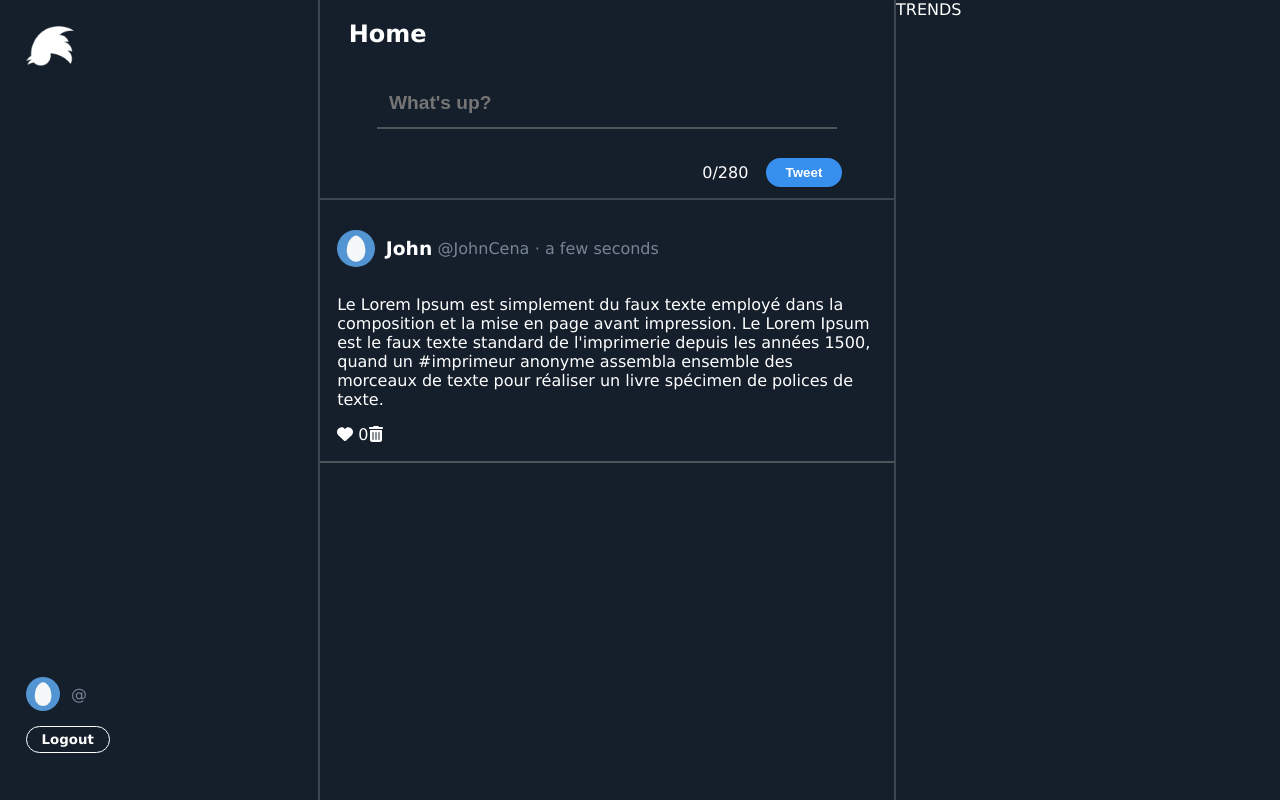
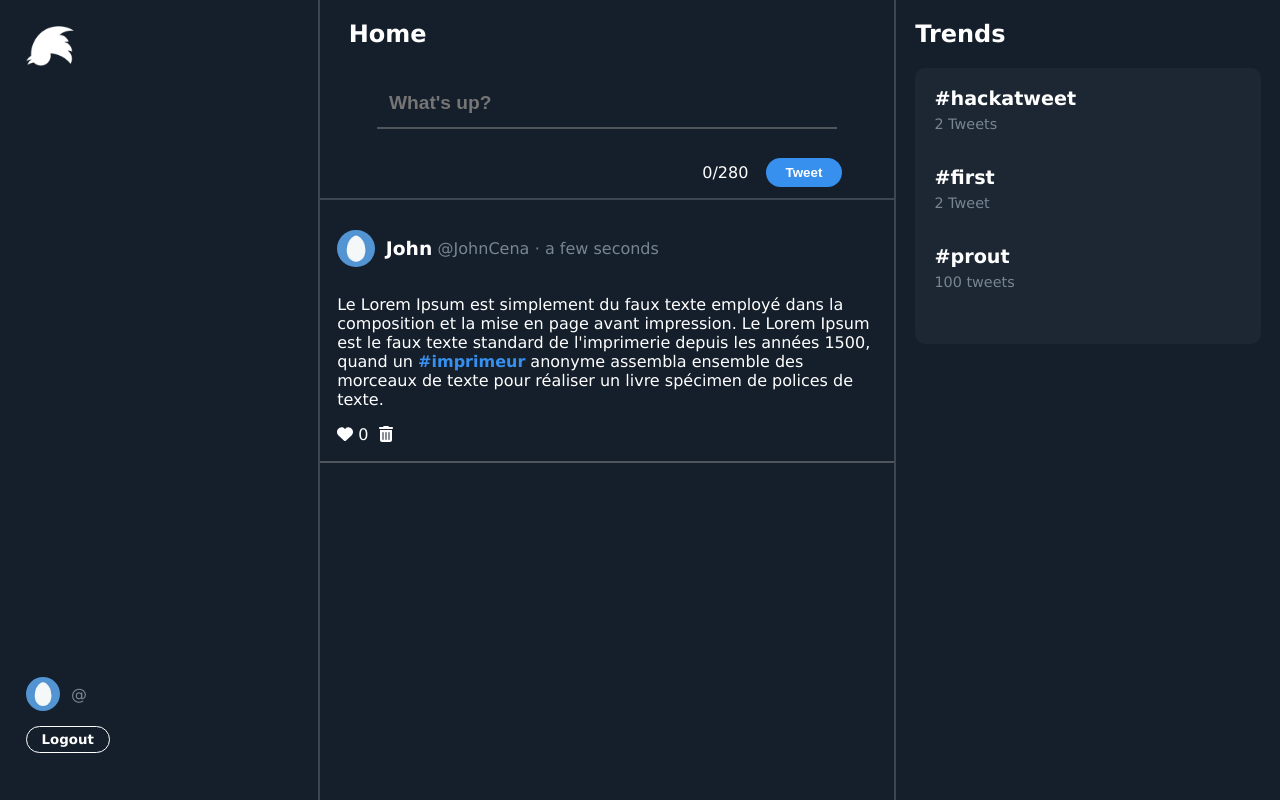
Before and after one commit to BaptisteOrdonnaud/HACKATWEET, a Next.js app in the folder frontend/: page /home in a window 1280 px wide. Built offline with nearby package versions, Linux system fonts and the light colour scheme.

Commit message:
finalisation du css

```diff
--- a/frontend/components/LastTweets.jsx
+++ b/frontend/components/LastTweets.jsx
@@ -2,9 +2,19 @@ import styles from '../styles/Home.module.css';
 import { FontAwesomeIcon } from '@fortawesome/react-fontawesome';
 import { faHeart, faTrashCan } from '@fortawesome/free-solid-svg-icons';
 
+import { useState } from 'react';
+
+
 
 
 function LastTweets() {
+
+    const [nbLike, setNbLike] = useState(0);
+
+    const handleClick = () => {
+        setNbLike(nbLike + 1);
+      };
+
     return (
         <div className={styles.lastTweets}>
             <div className={styles.infoUserTweet}>
@@ -13,10 +23,10 @@ function LastTweets() {
                 <h4 className={styles.userUsernameTweet}>@JohnCena</h4>
                 <span className={styles.timeTweet}>a few seconds</span>
             </div>
-            <p>Le Lorem Ipsum est simplement du faux texte employé dans la composition et la mise en page avant impression. Le Lorem Ipsum est le faux texte standard de l'imprimerie depuis les années 1500, quand un <span>#imprimeur</span> anonyme assembla ensemble des morceaux de texte pour réaliser un livre spécimen de polices de texte.</p>
+            <p className={styles.tweetContent}>Le Lorem Ipsum est simplement du faux texte employé dans la composition et la mise en page avant impression. Le Lorem Ipsum est le faux texte standard de l'imprimerie depuis les années 1500, quand un <span className={styles.hashtag}>#imprimeur</span> anonyme assembla ensemble des morceaux de texte pour réaliser un livre spécimen de polices de texte.</p>
             <div>
-                <FontAwesomeIcon icon={faHeart} /> <span>0</span>
-                <FontAwesomeIcon icon={faTrashCan} />
+                <FontAwesomeIcon onClick={() => handleClick()} icon={faHeart} className={styles.iconHeart}/> <span>{nbLike}</span>
+                <FontAwesomeIcon icon={faTrashCan} className={styles.iconTrash} />
             </div>
         </div>
     );
--- a/frontend/components/Trends.jsx
+++ b/frontend/components/Trends.jsx
@@ -3,7 +3,23 @@ import styles from '../styles/Home.module.css';
 function Trends() {
     return (
         <div>
-            TRENDS
+            <h2 className={styles.tweetContainerTitle}>Trends</h2>
+            <div className={styles.trends}>
+                <div className={styles.trendsContent}>
+                    <div className={styles.trend}>
+                    <h3 className={styles.trendTitle}>#hackatweet</h3>
+                    <p className={styles.trendNumber}>2 Tweets</p>
+                    </div>
+                    <div className={styles.trend}>
+                    <h3 className={styles.trendTitle}>#first</h3>
+                    <p className={styles.trendNumber}>2 Tweet</p>
+                    </div>
+                    <div className={styles.trend}>
+                    <h3 className={styles.trendTitle}>#prout</h3>
+                    <p className={styles.trendNumber}>100 tweets</p>
+                    </div>
+                </div>
+            </div>
         </div>
     );
 }
--- a/frontend/styles/Home.module.css
+++ b/frontend/styles/Home.module.css
@@ -169,12 +169,24 @@
 }
 
 
+.iconTrash {
+    margin-left: 2%;
+    cursor: pointer;
+}
 
+.iconHeart {
+    cursor: pointer;
+}
 
+.iconHeartLiked {
+    color: red;
+}
 
-
-
-
+.hashtag {
+    font-weight: 600;
+    color: #378FEE;
+    cursor: pointer;
+}
 
 
 /* PARTIE DROITE */
@@ -183,3 +195,35 @@
     height: 100vh;
     width: 30%;
 }
+
+/* CSS DU COMPOSANTS TRENDS */
+
+.trends {
+    display: flex;
+    justify-content: center;
+}
+
+.trendsContent {
+    padding: 5%;
+    width: 90%;
+    background-color: #1D2733;
+    display: flex;
+    flex-direction: column;
+    border-radius: 10px;
+}
+
+.trendTitle {
+    margin: 0;
+    padding: 0;
+    font-size: 1.2rem;
+    margin-bottom: 2%;
+}
+
+.trendNumber {
+    margin: 0;
+    padding: 0;
+    font-weight: 300;
+    color: #788594;
+    font-size: 0.9rem;
+    height: 50px;
+}
```
